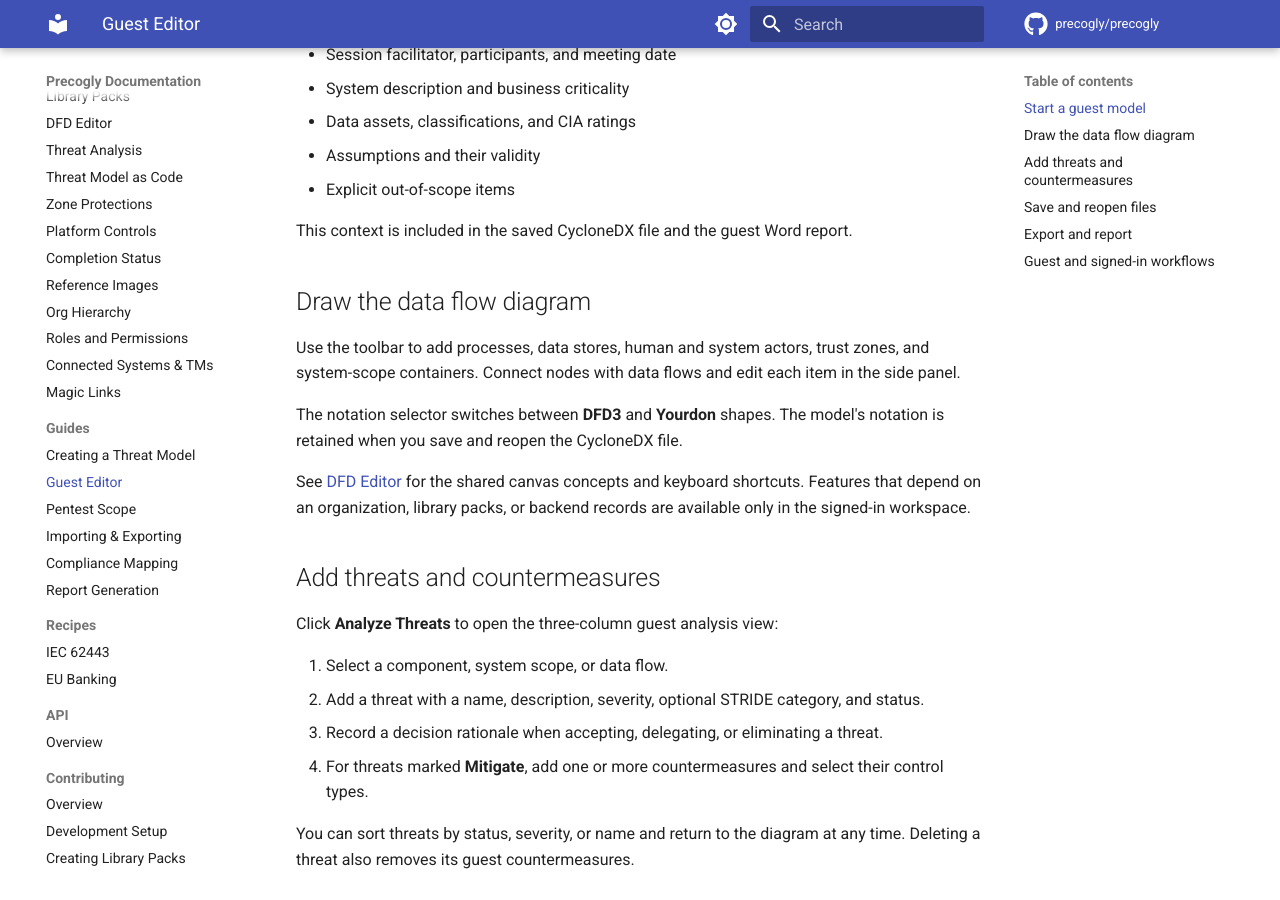
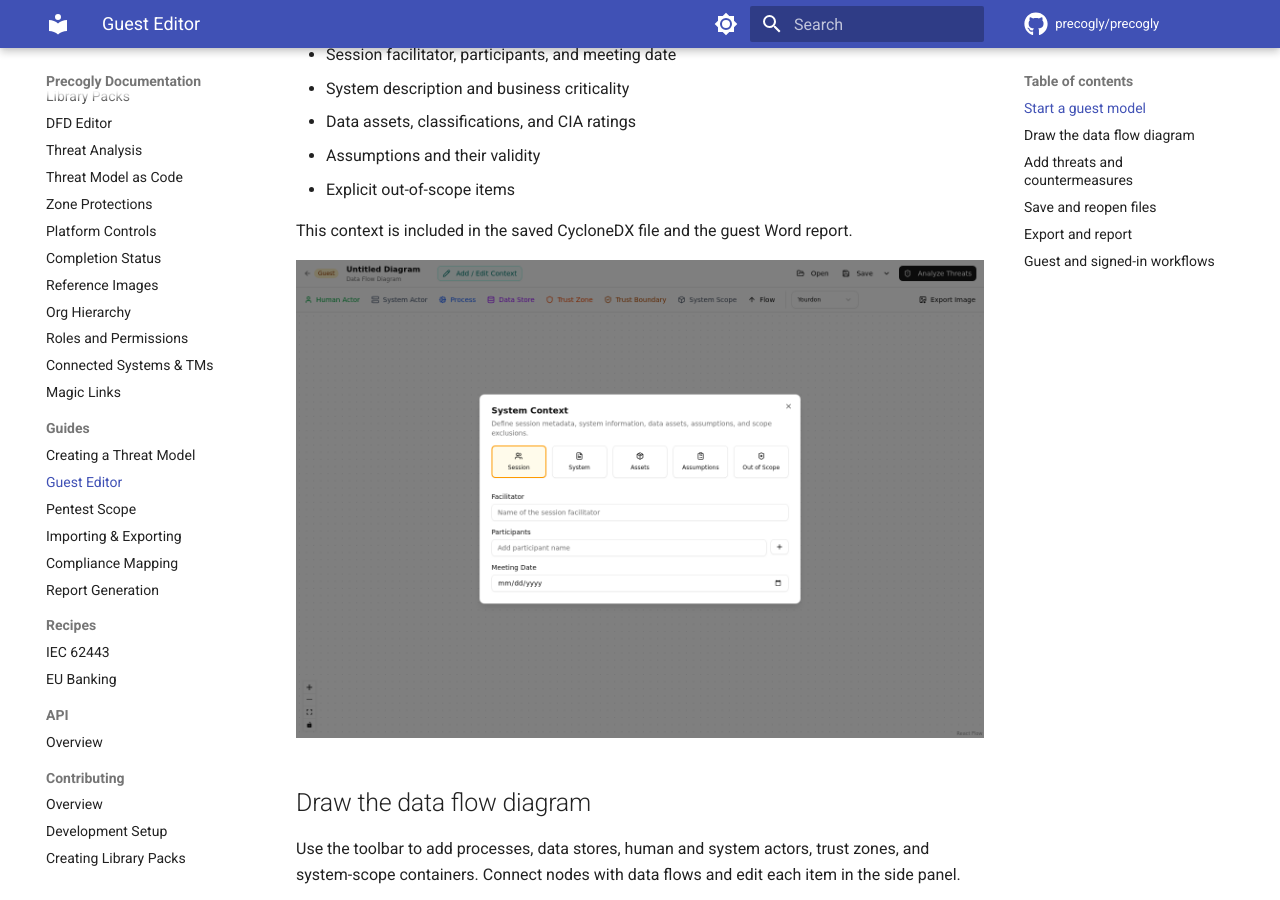
Before and after one commit to AlvinKuruvilla/precogly, an MkDocs documentation site: the page built from docs/guides/guest-editor.md, in a window 1280 px wide and 900 px high, scrolled down 476 px. Built offline with MkDocs 1.6.1 and Material for MkDocs 9.7.7, drawn with Linux system fonts in a browser that asks for light colours; comment, search, counter and statistics services are not loaded.

Commit message:
docs: illustrate feature guides

```diff
--- a/docs/guides/guest-editor.md
+++ b/docs/guides/guest-editor.md
@@ -20,6 +20,8 @@
 - Explicit out-of-scope items
 
 This context is included in the saved CycloneDX file and the guest Word report.
+
+![Guest Editor system context dialog](../assets/images/guest-editor-context.png)
 
 ## Draw the data flow diagram
 
```
Also changed, not shown: docs/guides/pentests.md (+2 -0 lines), docs/assets/images/guest-editor-context.png (added), docs/assets/images/pentests-scope.png (added).
